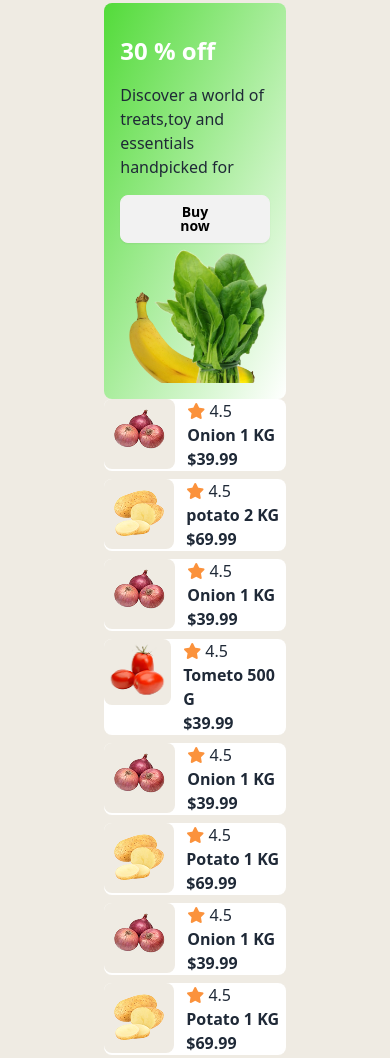
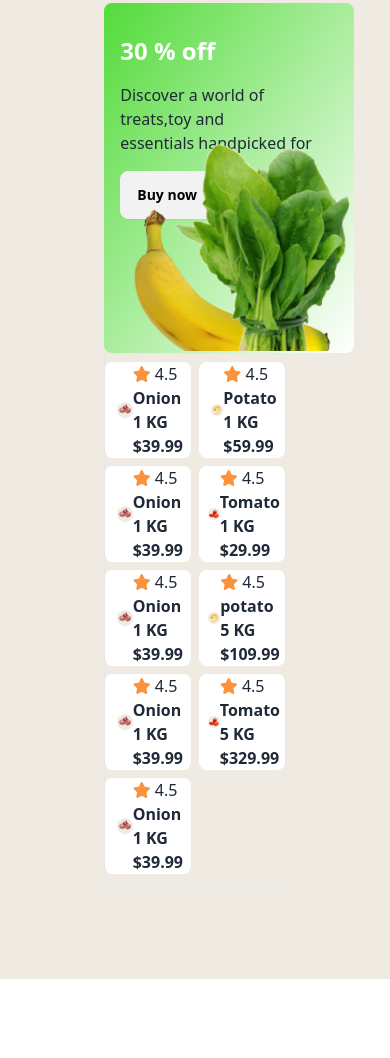
Before and after one commit to Fahad-smto/b11-assingment-03, a plain HTML site: page index.html in a window 390 px wide. Shown: the part 2950-4008 px from the top of the page. Drawn offline with nearby package versions, Linux system fonts and the light colour scheme.

Commit message:
the responsive of popular products section has completed

```diff
--- a/index.html
+++ b/index.html
@@ -101,115 +101,114 @@
             <h1 class="text-3xl font-bold  w-5/6 mx-auto text-[#179800] mb-8 ">Popular Products</h1>
             <div class="lg:flex w-11/12 mx-auto gap-4">
                 <div
-                    class="lg:w-[424px] sm:w-[200px]  lg:h-[445px] sm:h-[200px] bg-gradient-to-br from-[#53DB3A] to-[#fff] p-4 rounded-lg  ">
+                    class=" relative  w-[250px] lg:w-[424px]  h-[350px] lg:h-[300px] bg-gradient-to-br from-[#53DB3A] to-[#fff] p-4 rounded-lg  ">
                     <h1 class="font-bold text-2xl text-white my-4">30 % off</h1>
                     <p class="my-4">Discover a world of treats,toy and <br> essentials handpicked for</p>
-                    <button class="btn text-black px-12">Buy now</button>
-                    <div class="flex justify-end items-end">
+                    <button class="btn text-black lg:px-12">Buy now</button>
+                    <div class="  absolute top-[130px] lg:top-[47px]  lg:-right-4">
                         <img class="" src="./c2-assets/vegetable-offer.png" alt="">
                     </div>
                 </div>
                 <!-- mini card section -->
+                <div class="grid grid-cols-2 lg:grid-cols-3 gap-2 py-2 border">
+
+                    <!-- card -01 -->
+                    <div class="flex bg-white rounded-lg  items-center justify-center gap-3">
                         <div>
-                    <div class="grid lg:grid-cols-3 sm:grid-cols-2 gap-2    ">
-                        <!-- card -01 -->
-                        <div class="flex bg-white rounded-lg   gap-3">
-                            <div>
-                                <img class="bg-[#EFEBE3]  rounded-lg " src="./c2-assets/onion.png" alt="">
+                            <img class="bg-[#EFEBE3] w-[55px] rounded-lg ml-3" src="./c2-assets/onion.png" alt="">
                         </div>
-                            <div>
+                        <div class="mr-2">
                             <p><i class="fa-solid fa-star text-orange-400"></i> 4.5</p>
                             <h1 class="font-bold ">Onion 1 KG</h1>
                             <p class="font-bold">$39.99</p>
                         </div>
                     </div>
                     <!-- card -02 -->
-                        <div class="flex bg-white rounded-lg  gap-3">
+                    <div class="flex bg-white rounded-lg   items-center justify-center  gap-3">
                         <div>
-                                <img class="bg-[#EFEBE3]  rounded-lg " src="./c2-assets/potato.png" alt="">
+                            <img class="bg-[#EFEBE3] w-[55px] rounded-lg ml-3" src="./c2-assets/potato.png" alt="">
                         </div>
-                            <div>
+                        <div class="mr-2">
                             <p><i class="fa-solid fa-star text-orange-400"></i> 4.5</p>
-                                <h1 class="font-bold">potato 2 KG</h1>
-                                <p class="font-bold">$69.99</p>
+                            <h1 class="font-bold ">Potato 1 KG</h1>
+                            <p class="font-bold">$59.99</p>
                         </div>
                     </div>
                     <!-- card -03 -->
-                        <div class="flex bg-white rounded-lg   gap-3">
+                    <div class="flex bg-white rounded-lg   items-center justify-center  gap-3">
                         <div>
-                                <img class="bg-[#EFEBE3]  rounded-lg " src="./c2-assets/onion.png" alt="">
+                            <img class="bg-[#EFEBE3] w-[55px] rounded-lg ml-3" src="./c2-assets/onion.png" alt="">
                         </div>
-                            <div>
+                        <div class="mr-2">
                             <p><i class="fa-solid fa-star text-orange-400"></i> 4.5</p>
-                                <h1 class="font-bold">Onion 1 KG</h1>
+                            <h1 class="font-bold ">Onion 1 KG</h1>
                             <p class="font-bold">$39.99</p>
                         </div>
                     </div>
                     <!-- card -04 -->
-                        <div class="flex bg-white rounded-lg   gap-3">
+                    <div class="flex bg-white rounded-lg   items-center justify-center  gap-3">
                         <div>
-                                <img class="bg-[#EFEBE3]  rounded-lg " src="./c2-assets/tometo.png" alt="">
+                            <img class="bg-[#EFEBE3] w-[55px] rounded-lg ml-3" src="./c2-assets/tometo.png" alt="">
                         </div>
-                            <div>
+                        <div class="mr-2">
                             <p><i class="fa-solid fa-star text-orange-400"></i> 4.5</p>
-                                <h1 class="font-bold">Tometo 500 G</h1>
-                                <p class="font-bold">$39.99</p>
+                            <h1 class="font-bold ">Tomato 1 KG</h1>
+                            <p class="font-bold">$29.99</p>
                         </div>
                     </div>
                     <!-- card -05 -->
-                        <div class="flex bg-white rounded-lg  gap-3">
+                    <div class="flex bg-white rounded-lg   items-center justify-center  gap-3">
                         <div>
-                                <img class="bg-[#EFEBE3]  rounded-lg " src="./c2-assets/onion.png" alt="">
+                            <img class="bg-[#EFEBE3] w-[55px] rounded-lg ml-3" src="./c2-assets/onion.png" alt="">
                         </div>
-                            <div>
+                        <div class="mr-2">
                             <p><i class="fa-solid fa-star text-orange-400"></i> 4.5</p>
-                                <h1 class="font-bold">Onion 1 KG</h1>
+                            <h1 class="font-bold ">Onion 1 KG</h1>
                             <p class="font-bold">$39.99</p>
                         </div>
                     </div>
                     <!-- card -06 -->
-                        <div class="flex bg-white rounded-lg   gap-3">
+                    <div class="flex bg-white rounded-lg   items-center justify-center  gap-3">
                         <div>
-                                <img class="bg-[#EFEBE3]  rounded-lg " src="./c2-assets/potato.png" alt="">
+                            <img class="bg-[#EFEBE3] w-[55px] rounded-lg ml-3" src="./c2-assets/potato.png" alt="">
                         </div>
-                            <div>
+                        <div class="mr-2">
                             <p><i class="fa-solid fa-star text-orange-400"></i> 4.5</p>
-                                <h1 class="font-bold">Potato 1 KG</h1>
-                                <p class="font-bold">$69.99</p>
+                            <h1 class="font-bold ">potato 5 KG</h1>
+                            <p class="font-bold">$109.99</p>
                         </div>
                     </div>
                     <!-- card -07 -->
-                        <div class="flex bg-white rounded-lg  gap-3">
+                    <div class="flex bg-white rounded-lg   items-center justify-center  gap-3">
                         <div>
-                                <img class="bg-[#EFEBE3]  rounded-lg " src="./c2-assets/onion.png" alt="">
+                            <img class="bg-[#EFEBE3] w-[55px] rounded-lg ml-3" src="./c2-assets/onion.png" alt="">
                         </div>
-                            <div>
+                        <div class="mr-2">
                             <p><i class="fa-solid fa-star text-orange-400"></i> 4.5</p>
-                                <h1 class="font-bold">Onion 1 KG</h1>
+                            <h1 class="font-bold ">Onion 1 KG</h1>
                             <p class="font-bold">$39.99</p>
                         </div>
                     </div>
                     <!-- card -08 -->
-                        <div class="flex bg-white rounded-lg  gap-3">
+                    <div class="flex bg-white rounded-lg   items-center justify-center  gap-3">
                         <div>
-                                <img class="bg-[#EFEBE3]  rounded-lg " src="./c2-assets/potato.png" alt="">
+                            <img class="bg-[#EFEBE3] w-[55px] rounded-lg ml-3" src="./c2-assets/tometo.png" alt="">
                         </div>
-                            <div>
+                        <div class="mr-2">
                             <p><i class="fa-solid fa-star text-orange-400"></i> 4.5</p>
-                                <h1 class="font-bold">Potato 1 KG</h1>
-                                <p class="font-bold">$69.99</p>
+                            <h1 class="font-bold ">Tomato 5 KG</h1>
+                            <p class="font-bold">$329.99</p>
                         </div>
                     </div>
                     <!-- card -01 -->
-                        <div class="flex bg-white rounded-lg   gap-3">
+                    <div class="flex bg-white rounded-lg   items-center justify-center  gap-3">
                         <div>
-                                <img class="bg-[#EFEBE3]  rounded-lg " src="./c2-assets/onion.png" alt="">
+                            <img class="bg-[#EFEBE3] w-[55px] rounded-lg ml-3" src="./c2-assets/onion.png" alt="">
                         </div>
-                            <div>
+                        <div class="mr-2">
                             <p><i class="fa-solid fa-star text-orange-400"></i> 4.5</p>
-                                <h1 class="font-bold">Onion 1 KG</h1>
+                            <h1 class="font-bold ">Onion 1 KG</h1>
                             <p class="font-bold">$39.99</p>
-                            </div>
                         </div>
                     </div>
                 </div>
@@ -260,9 +259,10 @@
     <footer class="footer bg-neutral text-neutral-content p-10 bg-[#179800] pt-80 relative">
 
         <!-- card grocery section -->
-        <div class="lg:w-11/12 mr-6  mx-auto lg:flex bg-[#EFEBE3] rounded-md justify-evenly mb-5 absolute -top-40 left-10">
+        <div
+            class="lg:w-11/12 mr-6  mx-auto lg:flex bg-[#EFEBE3] rounded-md justify-evenly mb-5 absolute -top-40 left-10">
             <div>
-                <img class="lg:w-full sm:w-[50px] "  src="./c2-assets/vegetable-busket.png" alt="">
+                <img class="lg:w-full sm:w-[50px] " src="./c2-assets/vegetable-busket.png" alt="">
             </div>
             <div>
                 <div class="flex justify-center">
@@ -277,7 +277,8 @@
 
                 <div class="flex justify-center my-2">
                     <!-- <p class="my-3">Exclusive training tips, ticks, product deals and more.</p> -->
-                    <h1 class=" text-sm text-center text-black ">Exclusive training tips, ticks, product deals and more.</h1>
+                    <h1 class=" text-sm text-center text-black ">Exclusive training tips, ticks, product deals and more.
+                    </h1>
                 </div>
 
                 </p>
```
Lines whose indentation alone changed are shown as unchanged.
